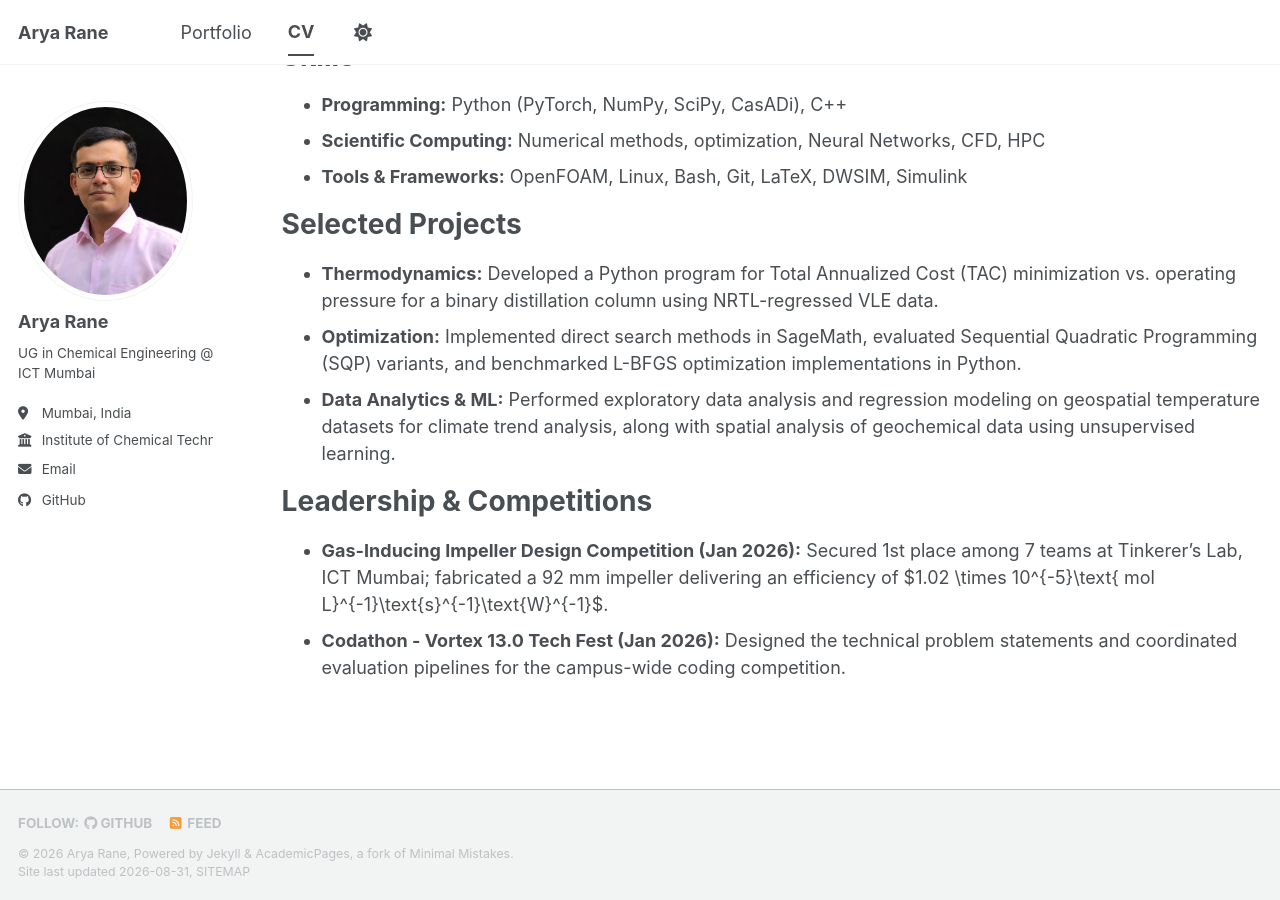
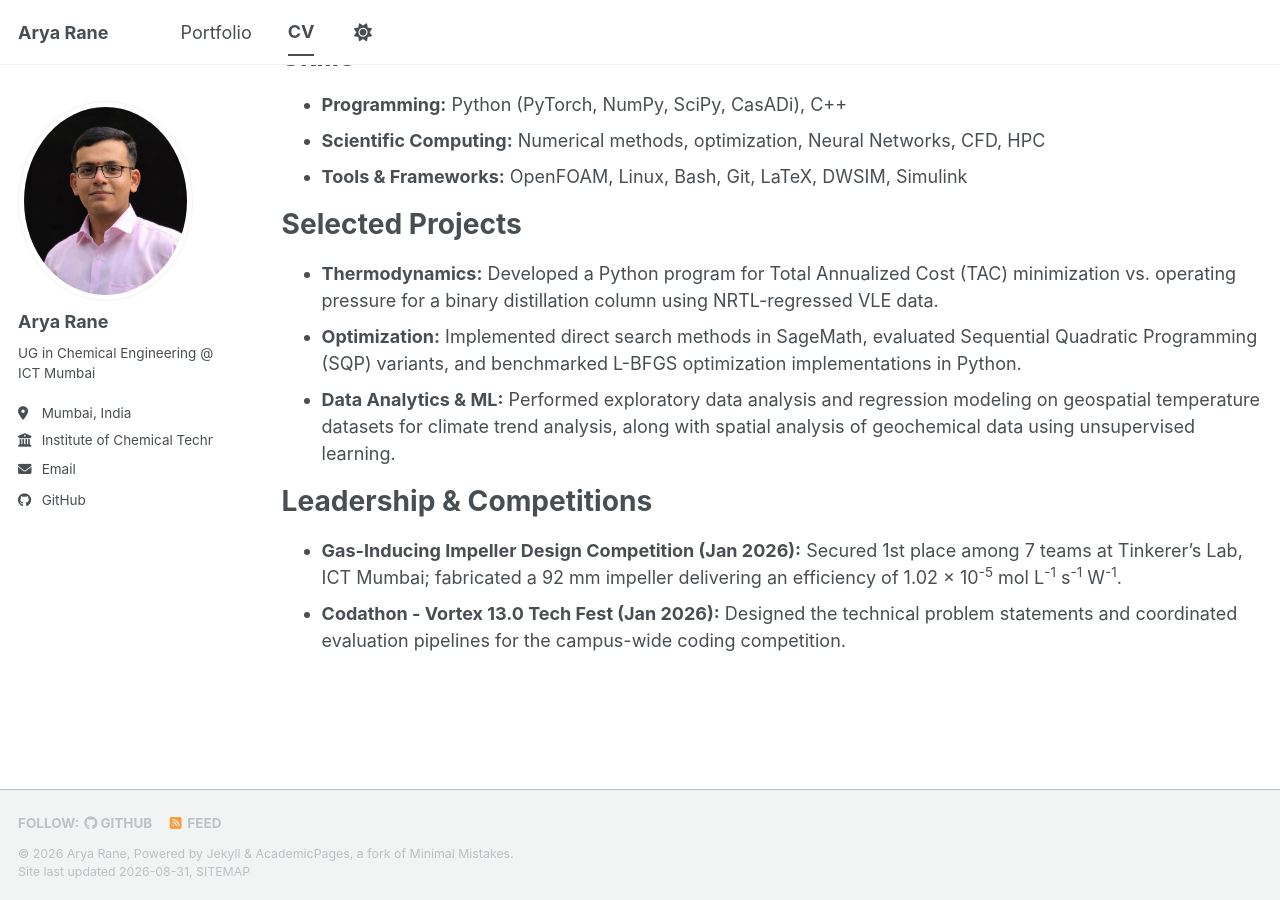
Before and after one commit to TheAnveshak/TheAnveshak.github.io, a Jekyll site: the page built from _pages/cv.md, in a window 1280 px wide and 900 px high, scrolled down 1420 px. Built offline with Jekyll 4.4.1, drawn with Linux system fonts in a browser that asks for light colours; a style sheet for code colours, icons or effects is not loaded; some of the changed text lies outside the part shown.

Commit message:
Improve formatting in CV for clarity
Updated formatting for chemical equations and competition details in CV.

```diff
--- a/_pages/cv.md
+++ b/_pages/cv.md
@@ -15,7 +15,7 @@ Education
 * **Bachelor of Chemical Engineering** (Minor: Artificial Intelligence & Machine Learning)
   *Institute of Chemical Technology (ICT), Mumbai, India* | 2023 – 2027
   * **CGPA:** 8.23 / 10
-  * **Undergraduate Research Thesis:** *Valorization of $\text{CO}_2$ to lower olefins via One-Pot Bifunctional Catalysis* (Advisor: Prof. G. D. Yadav)
+  * **Undergraduate Research Thesis:** *Valorization of CO<sub>2</sub> to lower olefins via One-Pot Bifunctional Catalysis* (Advisor: Prof. G. D. Yadav)
 
 Research Experience
 ======
@@ -60,5 +60,5 @@ Selected Projects
 
 Leadership & Competitions
 ======
-* **Gas-Inducing Impeller Design Competition (Jan 2026):** Secured 1st place among 7 teams at Tinkerer's Lab, ICT Mumbai; fabricated a 92 mm impeller delivering an efficiency of $1.02 \times 10^{-5}\text{ mol L}^{-1}\text{s}^{-1}\text{W}^{-1}$.
+* **Gas-Inducing Impeller Design Competition (Jan 2026):** Secured 1st place among 7 teams at Tinkerer's Lab, ICT Mumbai; fabricated a 92 mm impeller delivering an efficiency of 1.02 × 10<sup>-5</sup> mol L<sup>-1</sup> s<sup>-1</sup> W<sup>-1</sup>.
 * **Codathon - Vortex 13.0 Tech Fest (Jan 2026):** Designed the technical problem statements and coordinated evaluation pipelines for the campus-wide coding competition.
```
